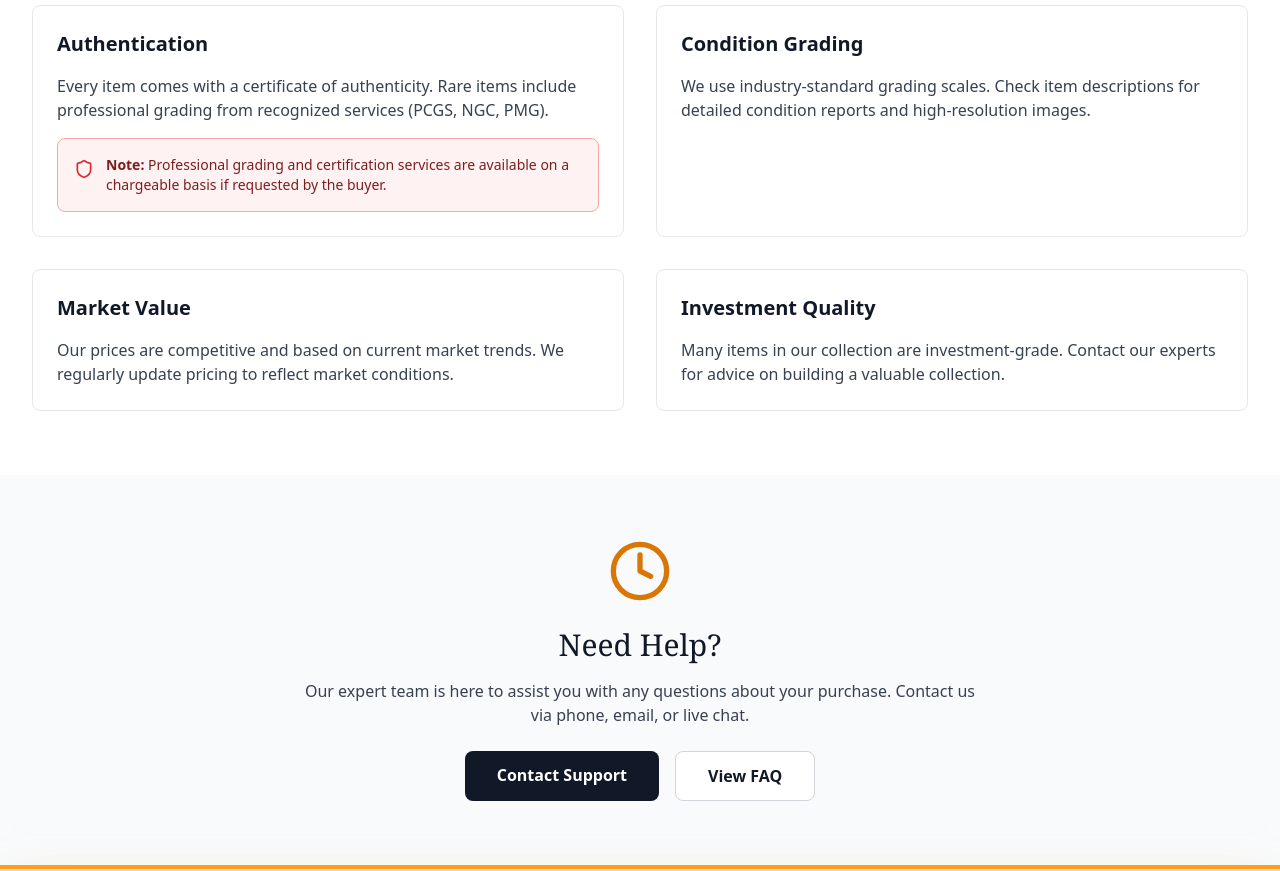
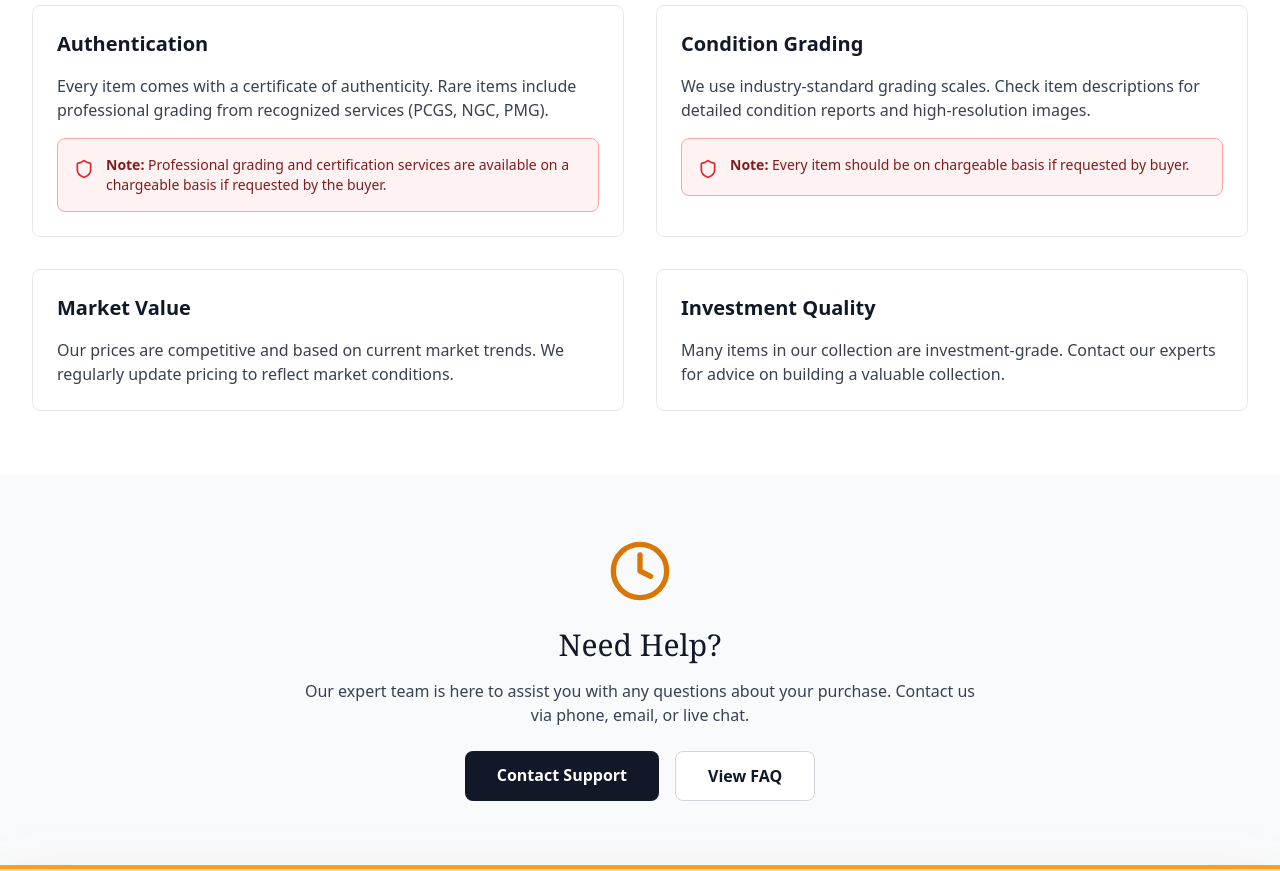
Before and after one commit to vickyy7773/chroniclevaults-ecommerce, a React (Vite) app: page /buying-with-us in a window 1280 px wide. Shown: the part 1520-2391 px from the top of the page. Built offline with nearby package versions, Linux system fonts and the light colour scheme; no server answers.

Commit message:
Add chargeable note to Condition Grading section

```diff
--- a/src/pages/customer/BuyingWithUs.jsx
+++ b/src/pages/customer/BuyingWithUs.jsx
@@ -112,9 +112,17 @@ const BuyingWithUs = () => {
           </div>
           <div className="border border-gray-200 rounded-lg p-6">
             <h3 className="text-xl font-semibold text-gray-900 mb-4">Condition Grading</h3>
-            <p className="text-gray-700">
+            <p className="text-gray-700 mb-4">
               We use industry-standard grading scales. Check item descriptions for detailed condition reports and high-resolution images.
             </p>
+            <div className="p-4 bg-red-50 rounded-lg border border-red-300">
+              <div className="flex items-start">
+                <Shield className="w-5 h-5 text-red-600 mr-3 mt-1 flex-shrink-0" />
+                <p className="text-red-900 text-sm font-medium">
+                  <strong>Note:</strong> Every item should be on chargeable basis if requested by buyer.
+                </p>
+              </div>
+            </div>
           </div>
           <div className="border border-gray-200 rounded-lg p-6">
             <h3 className="text-xl font-semibold text-gray-900 mb-4">Market Value</h3>
```
